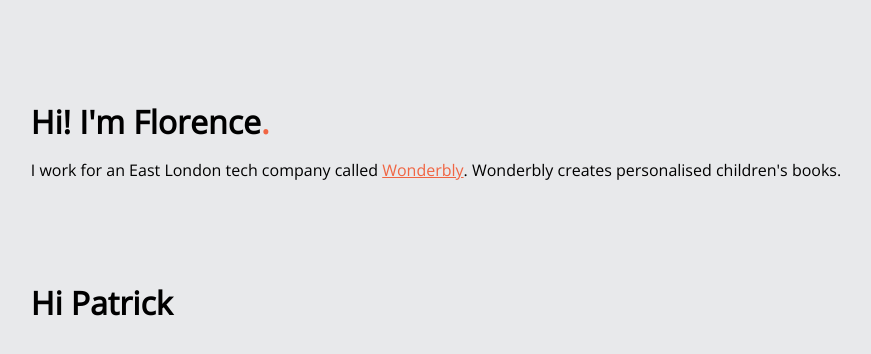
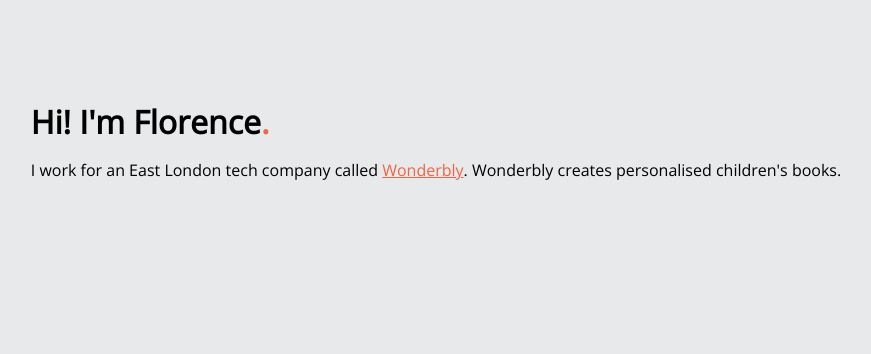
Before and after one commit to FClutha/florenceclutha, a plain HTML site: page index.html in a window 1280 px wide. Shown: the whole page, without its empty margins (230-1101 px from the left). Drawn offline with nearby package versions, Linux system fonts and the light colour scheme.

Commit message:
removing patrick's name

```diff
--- a/index.html
+++ b/index.html
@@ -26,7 +26,6 @@
 <body>
   <h1>Hi! I'm Florence<span class="full_stop">.</span></h1>
   <p>I work for an East London tech company called <a target="_blank" href="https://www.wonderbly.com">Wonderbly</a>. Wonderbly creates personalised children's books.</p>
-  <h1>Hi Patrick</h1>
 </body>
 
 </html>
```
